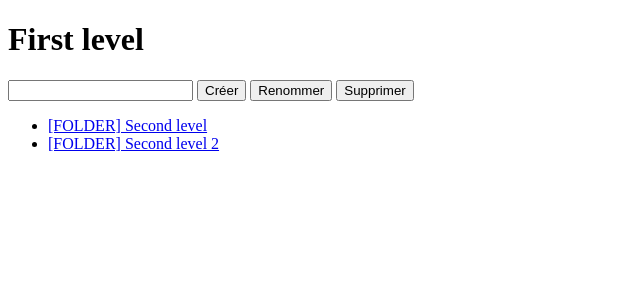
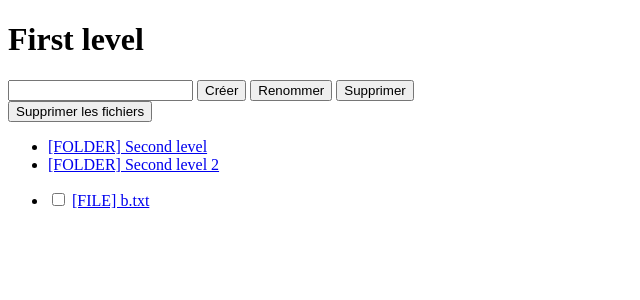
Before and after one commit to DeadLox/FolderMgr, a PHP site: page /index.php in a window 1280 px wide. Shown: the top 300 px of the page, without its empty margins (0-640 px from the left). Run offline with PHP 8.4, Linux system fonts and the light colour scheme.

Commit message:
Add delete files

```diff
--- a/First level/a.txt
+++ /dev/null
@@ -1 +0,0 @@
-jsgdfjhgsjdhfg
--- a/First level/c.txt
+++ /dev/null
@@ -1 +0,0 @@
-Test
--- a/Folder.class.php
+++ b/Folder.class.php
@@ -75,11 +75,15 @@ class Folder {
         closedir($directory);
 	}
 
-	// Supprime un array de fichier
+	// Supprime un array de fichiers
 	public function deleteFiles($listFiles){
 		if (sizeof($listFiles) > 0) {
 			foreach ($listFiles as $fileName) {
-				unlink($this->path."/".$fileName);
+				if (is_dir($this->path."/".$fileName)) {
+					$this->deleteFolder($this->path."/".$fileName);
+				} else {
+					unlink($this->path."/".$fileName);
+				}
 			}
 		}
 	}
--- a/index.php
+++ b/index.php
@@ -4,7 +4,9 @@ require_once('Folder.class.php');
 require_once('File.class.php');
 
 $defautPath = "First level";
-Folder::addExtToBlackList(array('txt'));
+
+// Pour ajouter l'extension TXT à la blacklist des fichiers, décommenter la ligne suivante
+//Folder::addExtToBlackList(array('txt'));
 $currentFolder = Folder::getCurrentFolder($defautPath);
 
 if (isset($_POST) && !empty($_POST)) {
@@ -16,6 +18,8 @@ if (isset($_POST) && !empty($_POST)) {
 	} else if (isset($delete)) {
 		$currentFolder->deleteFolder();
 		header('location: '.$currentFolder->getUrlLastFolder());
+	} else if (isset($deleteFiles)) {
+		$currentFolder->deleteFiles($files);
 	}
 	$currentFolder->listFolder();
 }
@@ -40,6 +44,8 @@ if (isset($_POST) && !empty($_POST)) {
 		<input type="submit" name="rename" value="Renommer"/>
 		<input type="submit" name="delete" value="Supprimer"/>
 	</form>
+	<form method="POST" action="">
+		<input type="submit" name="deleteFiles" onclick="if(confirm('Etes-vous sûr de vouloir supprimer ces fichiers ?')) this.submit();" value="Supprimer les fichiers" />
 		<?php
 		if ($currentFolder->hasLastFolder()) { ?>
 			Retour <a href="<?php echo $currentFolder->getUrlLastFolder(); ?>"><?php echo $currentFolder->getLastFolder(); ?></a>
@@ -60,9 +66,13 @@ if (isset($_POST) && !empty($_POST)) {
 			<ul>
 			<?php
 			foreach ($files as $key => $file) { ?>
-			<li><a href="<?php echo $file->getPath(); ?>">[FILE] <?php echo $file->getFullName(); ?></a></li>
+				<li>
+					<input type="checkbox" name="files[]" value="<?php echo $file->getFullName(); ?>" />
+					<a href="<?php echo $file->getPath(); ?>">[FILE] <?php echo $file->getFullName(); ?></a>
+				</li>
 			<?php } ?>
 			</ul>
 		<?php } ?>
+	</form>
 </body>
 </html>
```
Also changed, not shown: First level/Second level 2/file.txt (deleted), First level/Second level/Third level 2/file copie 2.txt (deleted), First level/Second level/Third level 2/file copie 3.txt (deleted), First level/Second level/Third level 2/file copie 5.txt (deleted), First level/d.txt (deleted), First level/e.txt (deleted). Lines whose indentation alone changed are shown as unchanged.
